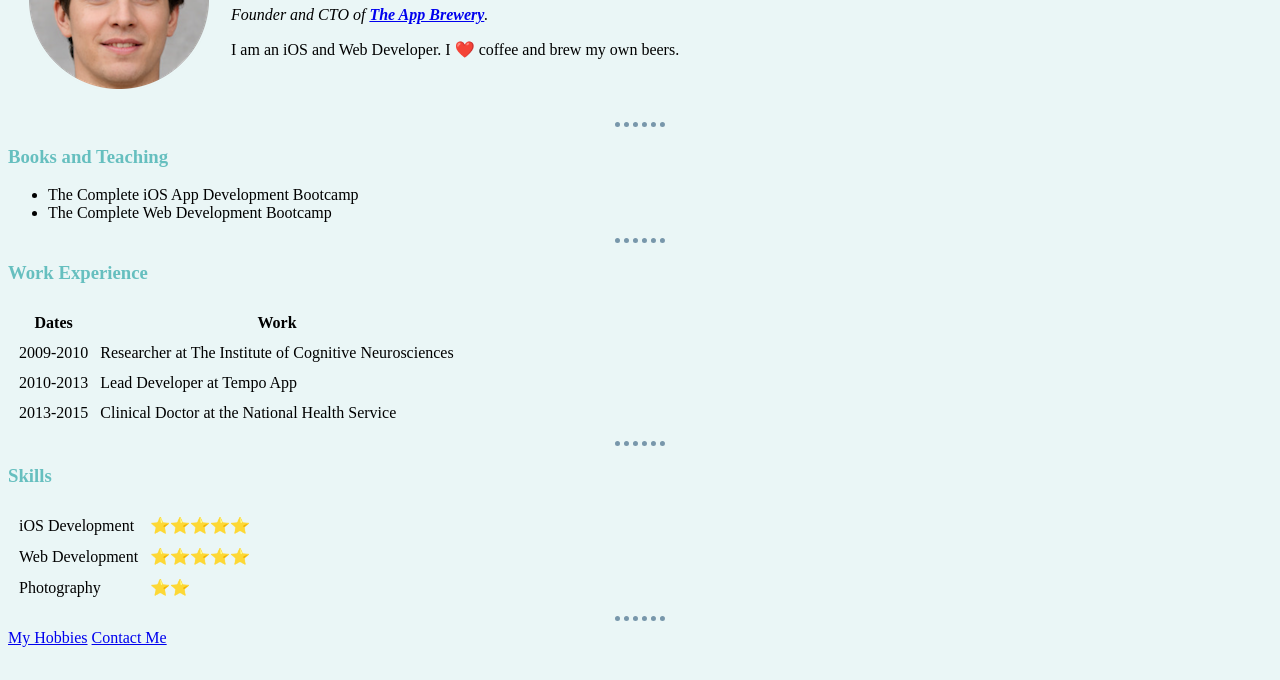
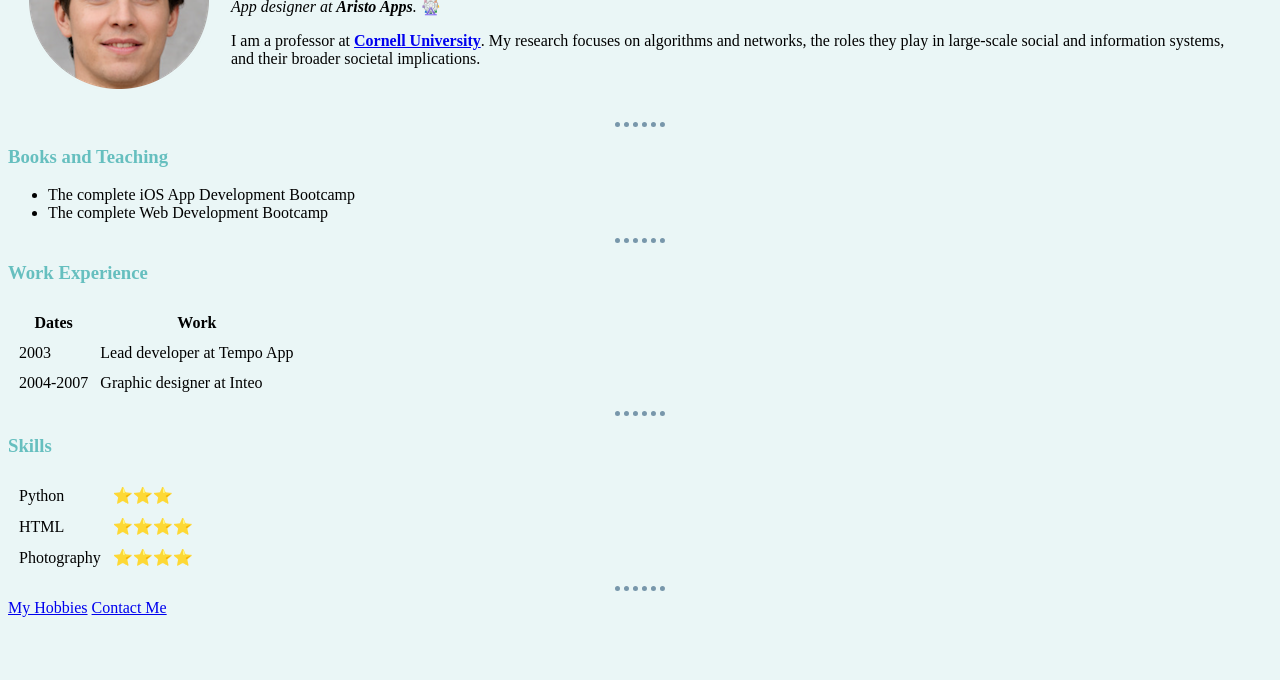
Before and after one commit to marrioturk/cv, a plain HTML site: page site/index.html in a window 1280 px wide. Shown: the part 120-800 px from the top of the page. Drawn offline with Linux system fonts and the light colour scheme.

Commit message:
Add files via upload

```diff
--- a/site/index.html
+++ b/site/index.html
@@ -1,28 +1,37 @@
-<!DOCTYPE html>
+<!doctype html>
 <html>
+
 <head>
-    <meta charset="utf-8">
-    <title>Angela's Personal Site</title>
+  <meta charset="UTF-8">
+  <title>Urosh Klamp - Personal Page</title>
   <link rel="stylesheet" href="css/styles.css">
+
+
 </head>
 
 <body>
   <table cellspacing="20">
     <tr>
-        <td><img src="img/fake-human-circle-img.png" alt="angela profile picture"></td>
-        <td><h1>Angela Yu</h1>
-        <p><em>Founder and CTO of <strong><a href="https://www.appbrewery.co/">The App Brewery</a></strong>.</em></p>
-        <p>I am an iOS and Web Developer. I ❤️ coffee and brew my own beers.</p></td>
+      <td><img src="img/fake-human-circle-img.png" alt="profile pic"></td>
+      <td>
+        <h1>Urosh Klamp</h1>
+        <p><em>App designer at <strong>Aristo Apps</strong>.</em> 🎡 </p>
+        <p>I am a professor at <strong><a href="https://www.wikipedia.org/">Cornell University</a></strong>. My research focuses
+          on algorithms and networks, the roles they play in large-scale social and information systems, and their broader societal
+          implications.
+        </p>
+      </td>
     </tr>
   </table>
+
   <hr>
   <h3>Books and Teaching</h3>
   <ul>
-      <li>The Complete iOS App Development Bootcamp</li>
-      <li>The Complete Web Development Bootcamp</li>
+    <li>The complete iOS App Development Bootcamp</li>
+    <li>The complete Web Development Bootcamp</li>
   </ul>
   <hr>
-    <h3>Work Experience</h3>
+  <h3> Work Experience</h3>
   <table cellspacing="10">
     <thead>
       <tr>
@@ -32,37 +41,40 @@
     </thead>
     <tbody>
       <tr>
-          <td>2009-2010</td>
-          <td>Researcher at The Institute of Cognitive Neurosciences</td>
+        <td>2003</td>
+        <td>Lead developer at Tempo App</td>
       </tr>
       <tr>
-          <td>2010-2013</td>
-          <td>Lead Developer at Tempo App</td>
-        </tr>
-        <tr>
-          <td>2013-2015</td>
-          <td>Clinical Doctor at the National Health Service</td>
+        <td>2004-2007</td>
+        <td>Graphic designer at Inteo</td>
       </tr>
     </tbody>
+    <tfoot>
+
+    </tfoot>
+
   </table>
   <hr>
   <h3>Skills</h3>
   <table cellspacing="10">
     <tr>
-        <td>iOS Development</td>
-        <td>⭐️⭐️⭐️⭐️⭐️</td>
+      <td>Python</td>
+      <td>⭐️⭐️⭐️</td>
     </tr>
     <tr>
-        <td>Web Development</td>
-        <td>⭐️⭐️⭐️⭐️⭐️</td>
+      <td>HTML</td>
+      <td>⭐️⭐️⭐️⭐️</td>
     </tr>
     <tr>
       <td>Photography</td>
-        <td>⭐️⭐️</td>
+      <td>⭐️⭐️⭐️⭐️</td>
     </tr>
   </table>
-    <hr>
+
+  <hr />
   <a href="hobbies.html">My Hobbies</a>
-    <a href="contact-me.html">Contact Me</a>
+  <a href="contact.html">Contact Me</a>
+
 </body>
+
 </html>
```
Lines whose indentation alone changed are shown as unchanged.
